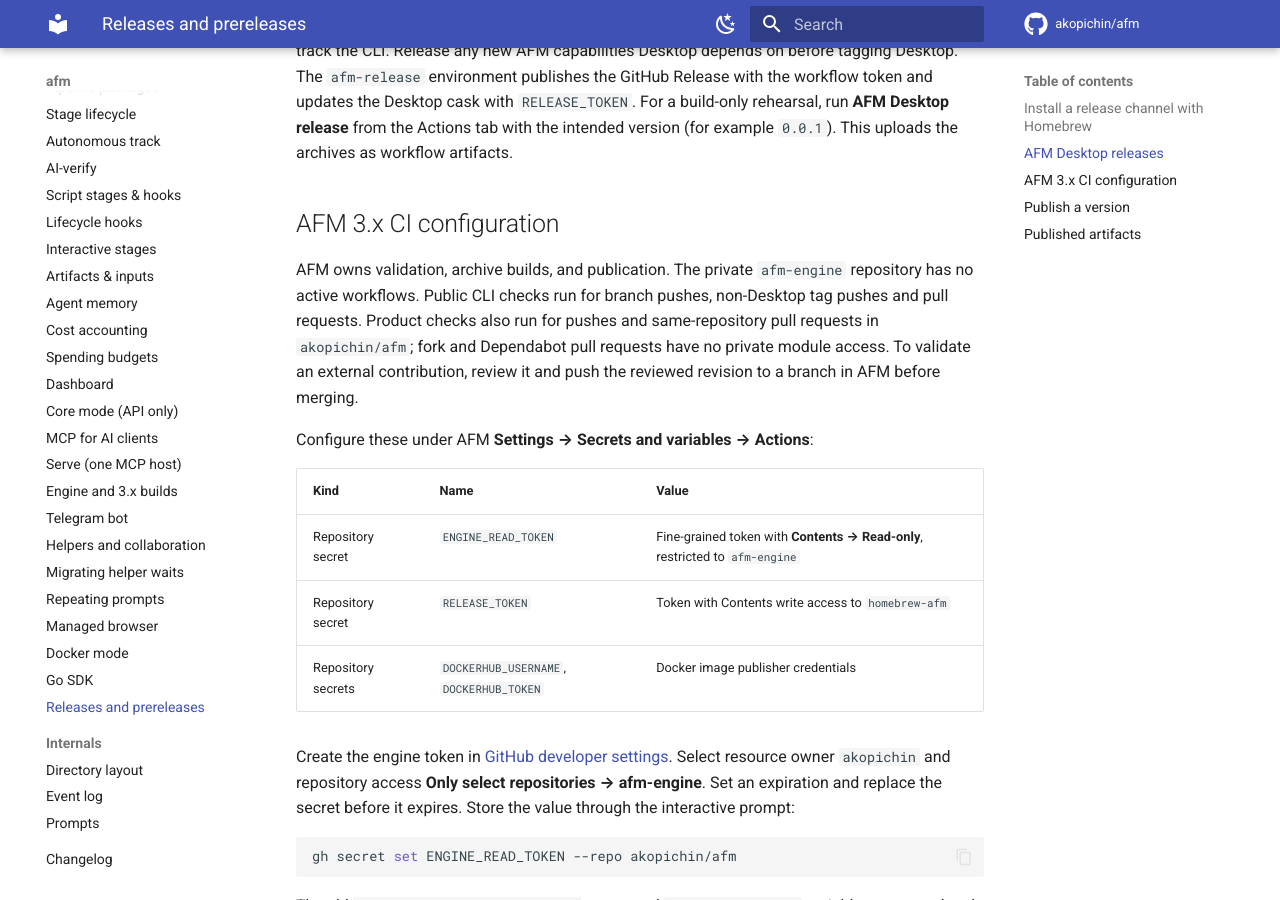
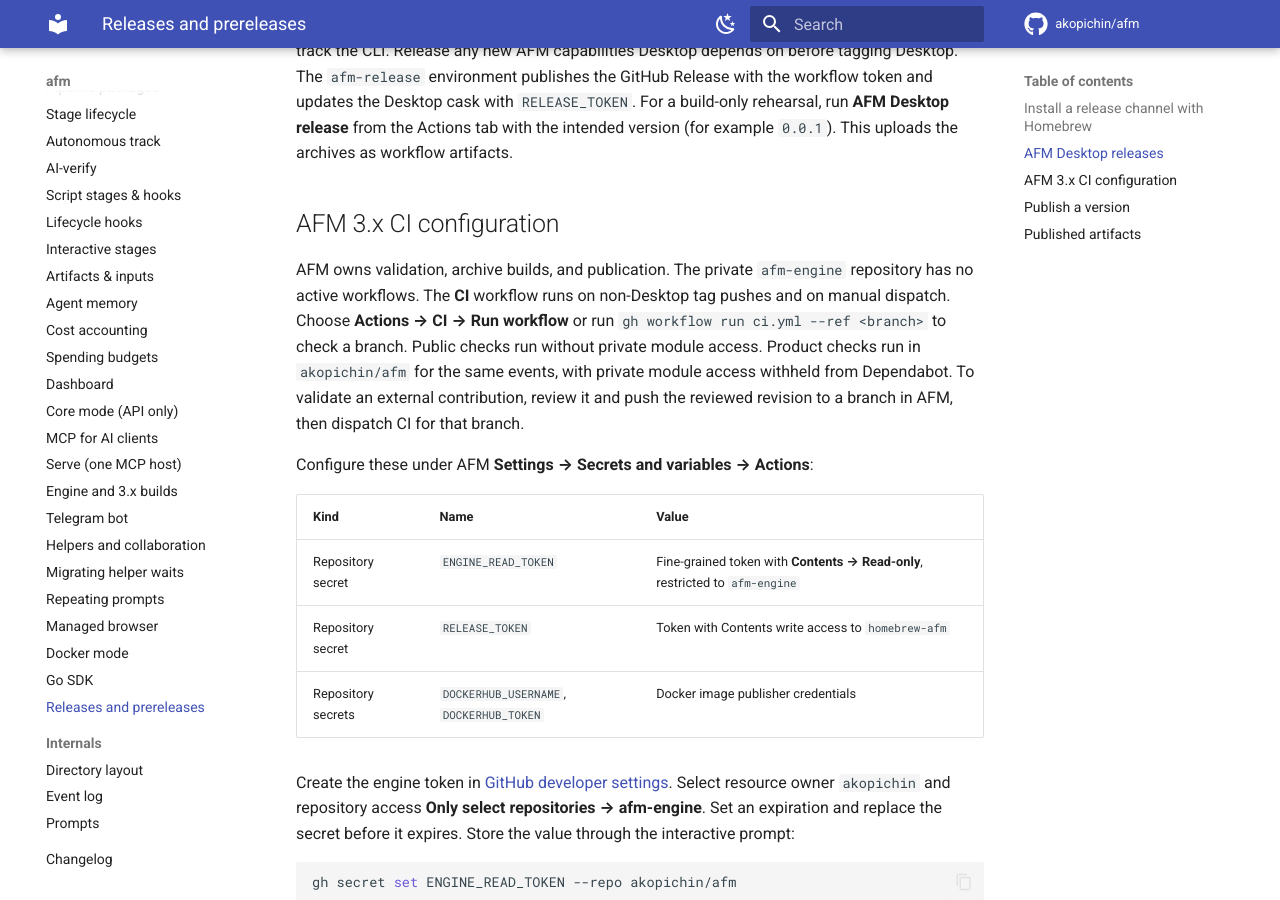
Before and after one commit to akopichin/afm, an MkDocs documentation site: the page built from docs/releases.md, in a window 1280 px wide and 900 px high, scrolled down 2542 px. Built offline with MkDocs 1.6.1 and Material for MkDocs 9.7.7, drawn with Linux system fonts in a browser that asks for light colours; comment, search, counter and statistics services are not loaded; some of the changed text lies outside the part shown.

Commit message:
Запускать общий CI по тегам и вручную

```diff
--- a/docs/releases.md
+++ b/docs/releases.md
@@ -106,11 +106,13 @@ the intended version (for example `0.0.1`). This uploads the archives as workflo
 ## AFM 3.x CI configuration
 
 AFM owns validation, archive builds, and publication. The private `afm-engine`
-repository has no active workflows. Public CLI checks run for branch pushes, non-Desktop tag pushes and pull
-requests. Product checks also run for pushes and same-repository pull requests in
-`akopichin/afm`; fork and Dependabot pull requests have no private module access.
-To validate an external contribution, review it and push the reviewed revision
-to a branch in AFM before merging.
+repository has no active workflows. The **CI** workflow runs on non-Desktop tag
+pushes and on manual dispatch. Choose **Actions → CI → Run workflow** or run
+`gh workflow run ci.yml --ref <branch>` to check a branch. Public checks run
+without private module access. Product checks run in `akopichin/afm` for the same
+events, with private module access withheld from Dependabot. To validate an
+external contribution, review it and push the reviewed revision to a branch in
+AFM, then dispatch CI for that branch.
 
 Configure these under AFM **Settings → Secrets and variables → Actions**:
 
@@ -173,11 +175,11 @@ Actions then builds the Docker image and binaries, publishes the GitHub Release,
 and updates the matching Homebrew cask.
 
 When introducing changes to the release workflow, commit and push them to the
-branch being released and wait for CI to succeed. Each tag uses the workflow
-and GoReleaser configuration from its own commit. Then fetch tags and run the
-desired release target. The target itself pushes the tag; no additional `git push` is needed. Branch pushes run CI checks and do
-not create release tags. This lets `main` contain alpha or beta code without
-publishing it as a stable `1.x` release.
+branch being released, run CI manually for that branch, and wait for it to
+succeed. Each tag uses the workflow and GoReleaser configuration from its own
+commit. Then fetch tags and run the
+desired release target, which pushes the tag and starts publication. This lets
+`main` contain alpha or beta code without publishing it as a stable `1.x` release.
 
 | Version bump | Stable | Alpha | Beta |
 |---|---|---|---|
```
Also changed, not shown: CONTRIBUTING.md (+3 -3 lines), docs/engine.md (+2 -2 lines), 2 other files.
